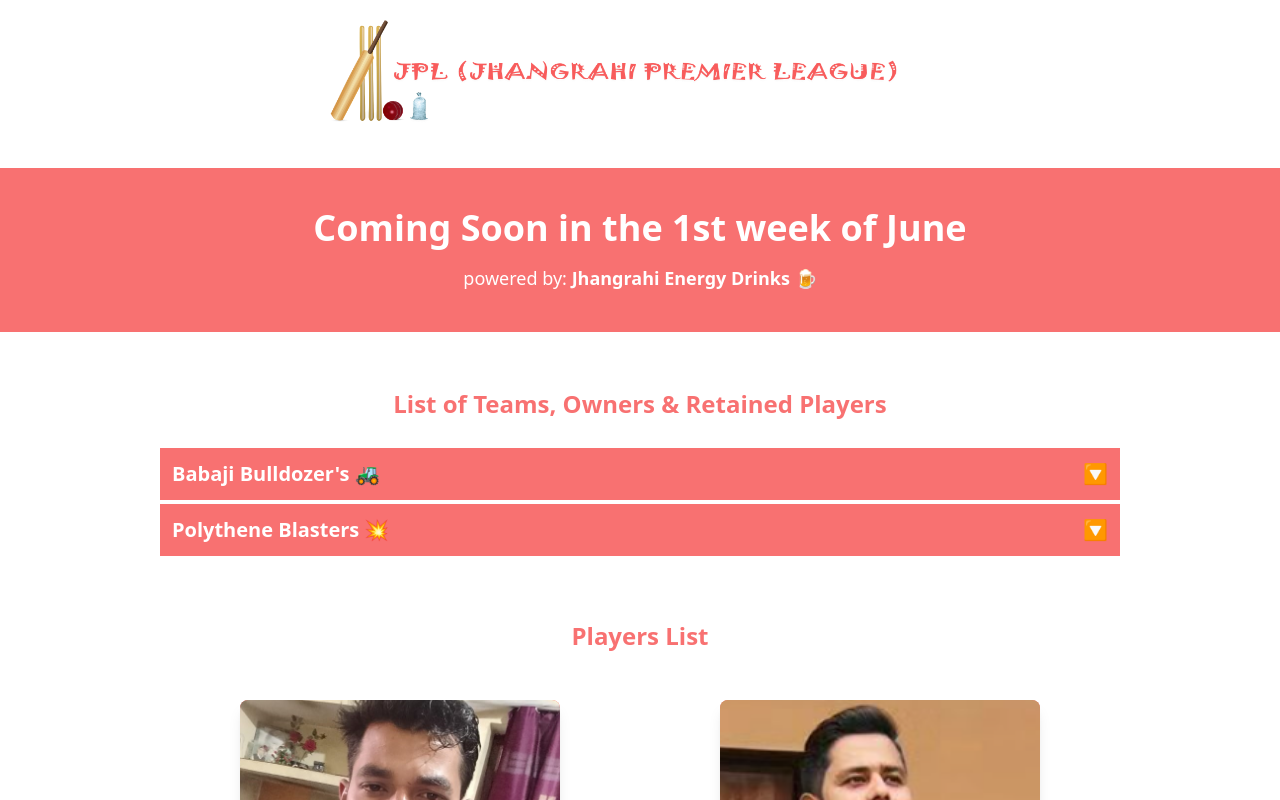
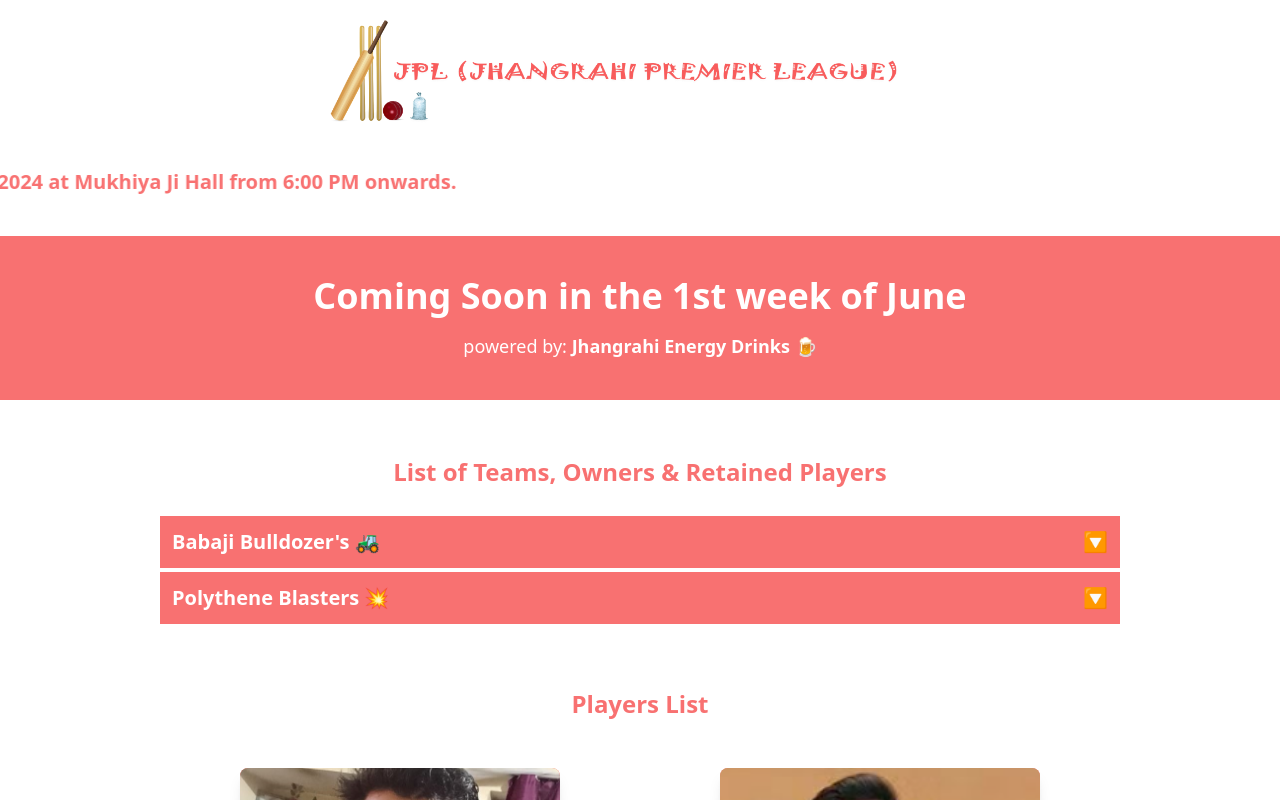
Before and after one commit to imsidharthsurya/jpl2024, a React (Create React App) app: page / in a window 1280 px wide. Shown: the top 800 px of the page. Built offline with nearby package versions, Linux system fonts and the light colour scheme.

Commit message:
Auction date added

```diff
--- a/package.json
+++ b/package.json
@@ -9,6 +9,7 @@
     "react": "^18.3.1",
     "react-dom": "^18.3.1",
     "react-scripts": "5.0.1",
+    "react-spring": "^9.7.3",
     "web-vitals": "^2.1.4"
   },
   "scripts": {
--- a/src/App.js
+++ b/src/App.js
@@ -4,12 +4,14 @@ import Comingsoon from './components/Comingsoon';
 import TeamList from './components/TeamList';
 import PlayerList from './components/PlayerList';
 import Footer from './components/Footer';
+import TextScroller from './components/TextScroller';
 const App = () => {
 
 
   return (
     <div>
       <Header/>
+      <TextScroller text="Auction on 4th May, 2024 at Mukhiya Ji Hall from 6:00 PM onwards." />
       <Comingsoon/>
       <TeamList/>
       <PlayerList/>
--- /dev/null
+++ b/src/components/TextScroller.css
@@ -0,0 +1,11 @@
+.text-scroller-container {
+    width: 100%;
+    overflow: hidden;
+    white-space: nowrap;
+  }
+
+  .text-scroller-content {
+    display: inline-block;
+    white-space: nowrap;
+    will-change: transform;
+  }
--- /dev/null
+++ b/src/components/TextScroller.js
@@ -0,0 +1,55 @@
+// import React, { useState } from "react";
+// import { useSpring, animated } from "react-spring";
+
+// const TextScroller = ({ text }) => {
+//   const [key, setKey] = useState(1);
+
+//   const scrolling = useSpring({
+//     from: { transform: "translate(60%,0)" },
+//     to: { transform: "translate(-60%,0)" },
+//     config: { duration: 10000 },
+//     reset: true,
+//     //reverse: key % 2 == 0,
+//     onRest: () => {
+//       setKey(key + 1);
+//     }
+//   });
+
+//   return (
+//     <div key={key}>
+//       <animated.div style={scrolling}>{text}</animated.div>;
+//     </div>
+//   );
+// };
+
+// export default TextScroller;
+
+
+
+import React, { useState } from "react";
+import { useSpring, animated } from "react-spring";
+import "./TextScroller.css"; // Import the CSS file for additional styles
+
+const TextScroller = ({ text }) => {
+  const [key, setKey] = useState(1);
+
+  const scrolling = useSpring({
+    from: { transform: "translate(100%, 0)" },
+    to: { transform: "translate(-100%, 0)" },
+    config: { duration: 10000 },
+    reset: true,
+    onRest: () => {
+      setKey(key + 1);
+    }
+  });
+
+  return (
+    <div className="text-scroller-container my-10 text-xl text-red-400 font-bold" key={key}>
+      <animated.div className="text-scroller-content" style={scrolling}>
+        {text}
+      </animated.div>
+    </div>
+  );
+};
+
+export default TextScroller;
```
Also changed, not shown: 1 other file (tests, documents, lock files or other folders).
